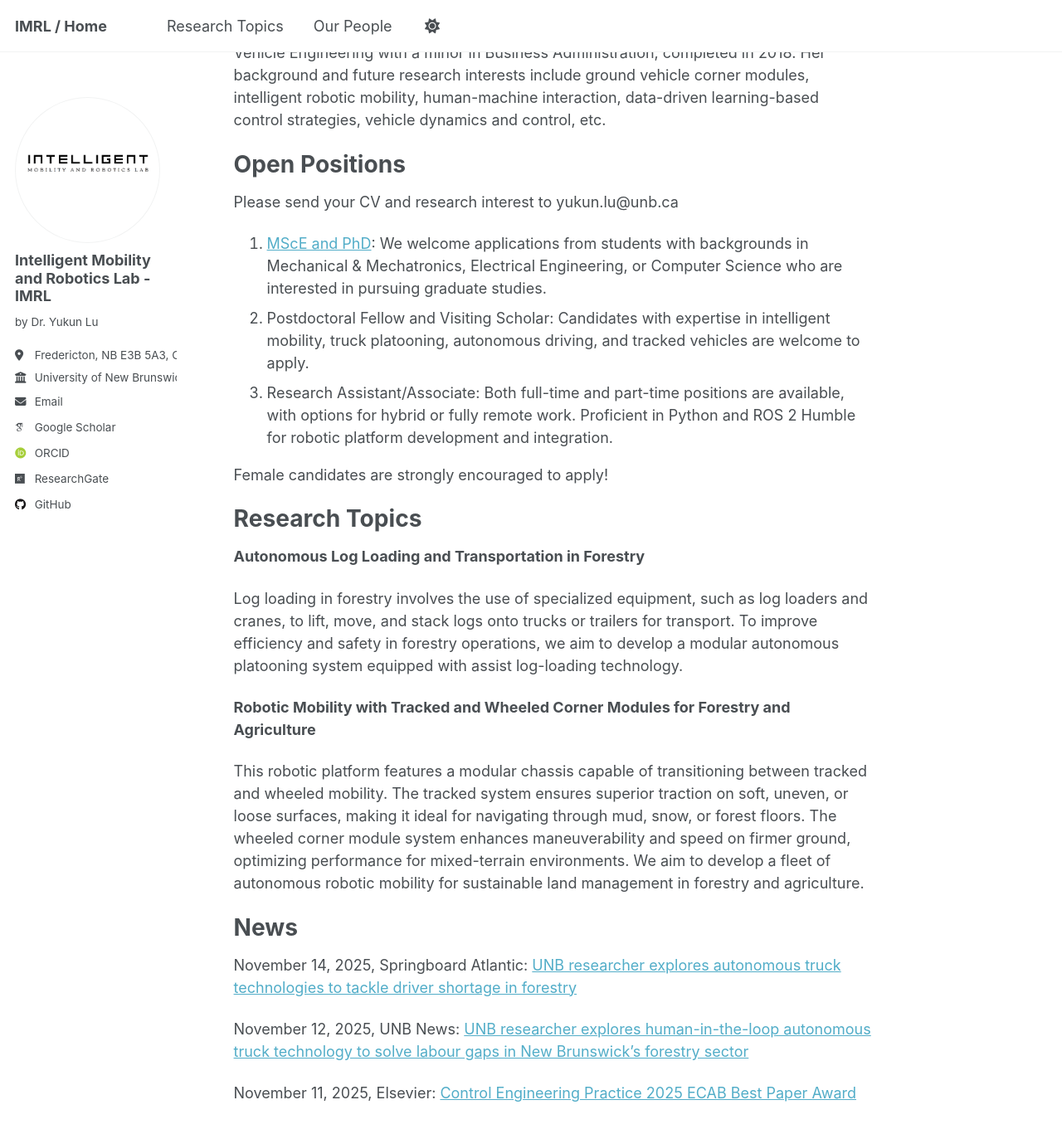
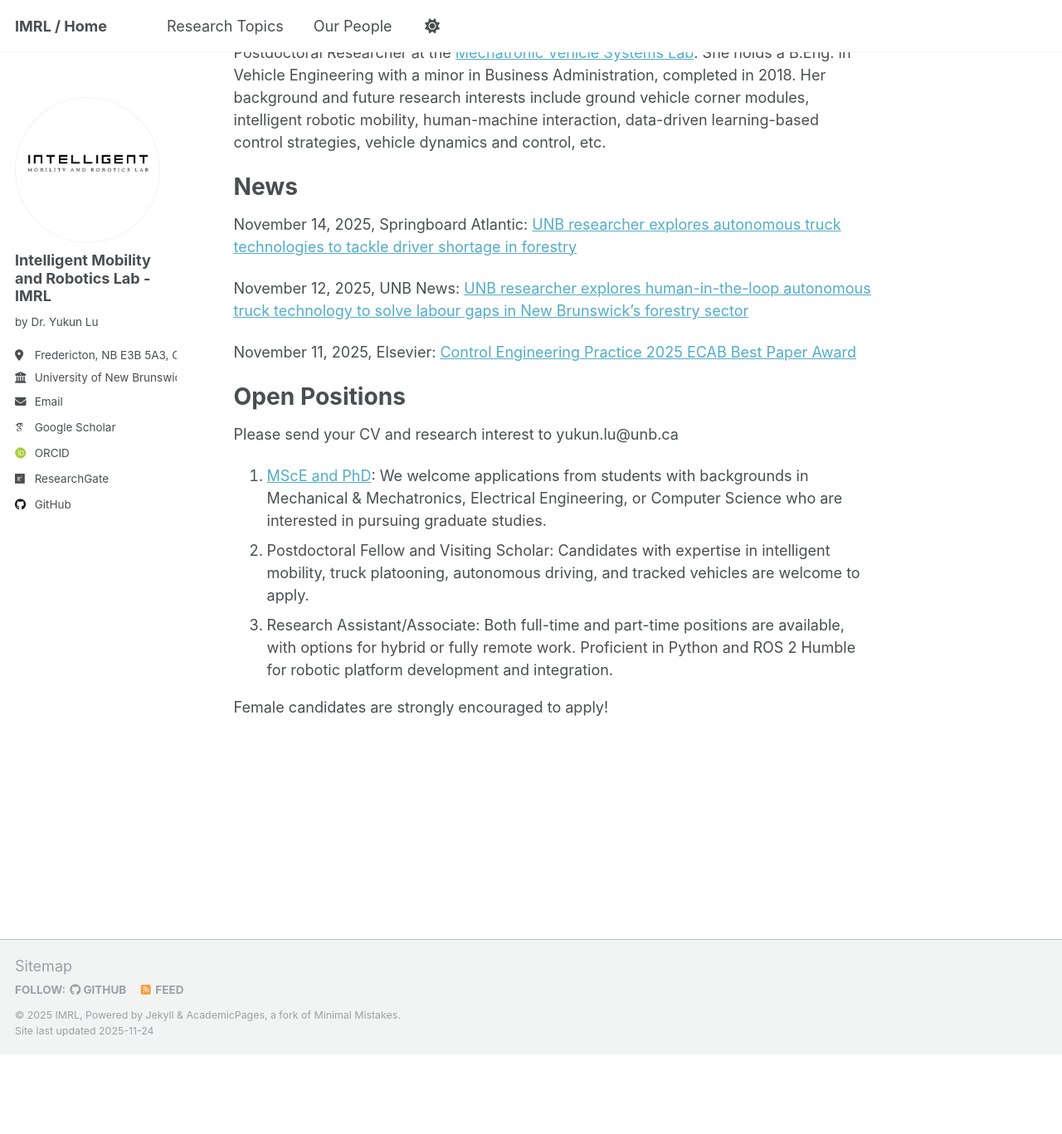
Before and after one commit to IMRL2025/IMRL2025.github.io, a Jekyll site: the page built from _pages/about.md, in a window 1280 px wide and 1400 px high, scrolled down 405 px. Shown: the top 1367 px of the window at 83% size. Built offline with Jekyll 4.4.1, drawn with Linux system fonts in a browser that asks for light colours; some web fonts are replaced; after the commit the page ends 1676 px from its top, so only the background shows below that; some of the changed text lies outside the part shown.

Commit message:
Revise about page with lab info and news updates
Updated the about page to include lab details, news, and open positions. Removed redundant sections on research topics and news.

```diff
--- a/_pages/about.md
+++ b/_pages/about.md
@@ -8,11 +8,23 @@ redirect_from:
   - /about.html
 ---
 
-This is the official page of the Intelligent Mobility and Robotics Lab (IMRL) at the University of New Brunswick, Fredericton, Canada.
+The Intelligent Mobility and Robotics Lab (IMRL), founded by Dr. Yukun Lu, is dedicated to advancing intelligent systems that enhance human well-being, accelerate technological innovation for industry, and serve the broader STEM community.
 
 Lab Director’s Bio
 ======
 [Dr. Yukun Lu](https://www.unb.ca/faculty-staff/directory/engineering-mechanical/lu-yukun.html) joined the [Department of Mechanical Engineering](https://www.unb.ca/fredericton/engineering/depts/mechanical/index.html) at the [University of New Brunswick](https://www.unb.ca/) (UNB) as an Assistant Professor in July 2025, where she founded the Intelligent Mobility and Robotics Lab (IMRL). She also holds an appointment as an Adjunct Assistant Professor at the [University of Waterloo](https://uwaterloo.ca/) and serves as the Faculty Advisor for the [UNB Formula Racing Team](https://www.unbracing.com/). She earned her Ph.D. in [Mechanical and Mechatronics Engineering](https://uwaterloo.ca/mechanical-mechatronics-engineering/) from the University of Waterloo in 2023, where she continued as a Postdoctoral Researcher at the [Mechatronic Vehicle Systems Lab](https://uwaterloo.ca/mechatronic-vehicle-systems-lab/). She holds a B.Eng. in Vehicle Engineering with a minor in Business Administration, completed in 2018. Her background and future research interests include ground vehicle corner modules, intelligent robotic mobility, human-machine interaction, data-driven learning-based control strategies, vehicle dynamics and control, etc.
+
+
+
+News
+======
+November 14, 2025, Springboard Atlantic: [UNB researcher explores autonomous truck technologies to tackle driver shortage in forestry](https://springboardatlantic.ca/unb-researcher-explores-autonomous-truck-technologies-to-tackle-driver-shortage-in-forestry/)
+
+November 12, 2025, UNB News: [UNB researcher explores human-in-the-loop autonomous truck technology to solve labour gaps in New Brunswick's forestry sector](https://blogs.unb.ca/newsroom/2025/11/yukun-lu.php)
+
+November 11, 2025, Elsevier: [Control Engineering Practice 2025 ECAB Best Paper Award](https://www.sciencedirect.com/journal/control-engineering-practice/about/news/control-engineering-practice-2025-ecab-best-paper-award)
+
+
 
 Open Positions
 ======
@@ -24,23 +36,7 @@ Please send your CV and research interest to yukun.lu@unb.ca
 
 Female candidates are strongly encouraged to apply!
 
-Research Topics
-======
-**Autonomous Log Loading and Transportation in Forestry**
 
-Log loading in forestry involves the use of specialized equipment, such as log loaders and cranes, to lift, move, and stack logs onto trucks or trailers for transport. To improve efficiency and safety in forestry operations, we aim to develop a modular autonomous platooning system equipped with assist log-loading technology.
-
-**Robotic Mobility with Tracked and Wheeled Corner Modules for Forestry and Agriculture**
-
-This robotic platform features a modular chassis capable of transitioning between tracked and wheeled mobility. The tracked system ensures superior traction on soft, uneven, or loose surfaces, making it ideal for navigating through mud, snow, or forest floors. The wheeled corner module system enhances maneuverability and speed on firmer ground, optimizing performance for mixed-terrain environments. We aim to develop a fleet of autonomous robotic mobility for sustainable land management in forestry and agriculture.
-
-News
-======
-November 14, 2025, Springboard Atlantic: [UNB researcher explores autonomous truck technologies to tackle driver shortage in forestry](https://springboardatlantic.ca/unb-researcher-explores-autonomous-truck-technologies-to-tackle-driver-shortage-in-forestry/)
-
-November 12, 2025, UNB News: [UNB researcher explores human-in-the-loop autonomous truck technology to solve labour gaps in New Brunswick's forestry sector](https://blogs.unb.ca/newsroom/2025/11/yukun-lu.php)
-
-November 11, 2025, Elsevier: [Control Engineering Practice 2025 ECAB Best Paper Award](https://www.sciencedirect.com/journal/control-engineering-practice/about/news/control-engineering-practice-2025-ecab-best-paper-award)
 
 
 <!--
```
